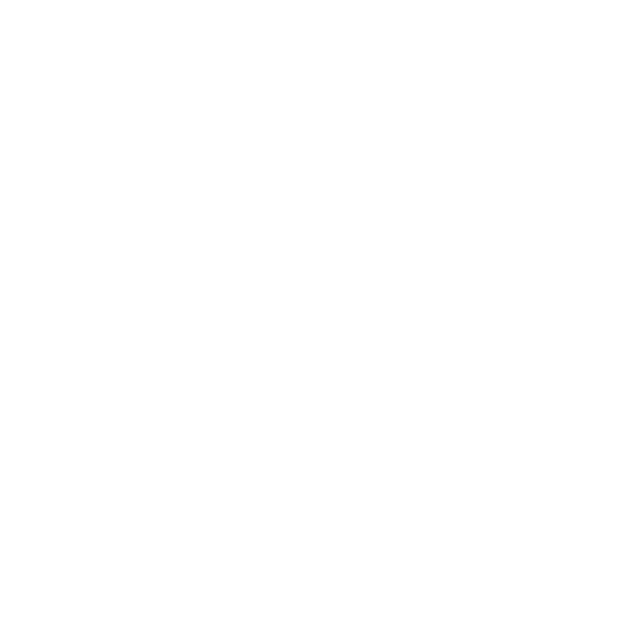
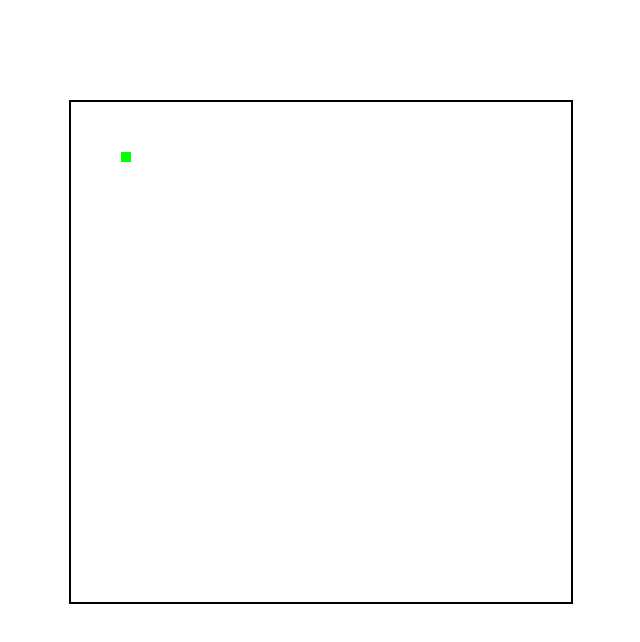
Before and after one commit to j25bender/game-of-life, a plain HTML site: page index.html in a window 1280 px wide. Shown: the whole page, without its empty margins (319-959 px from the left). Drawn offline with Linux system fonts and the light colour scheme.

Commit message:
start here

```diff
--- a/index.html
+++ b/index.html
@@ -1,12 +1,15 @@
 <!DOCTYPE html>
 <html lang="en">
 <head>
-  <meta charset="UTF-8">
-  <meta name="viewport" content="width=device-width, initial-scale=1.0">
-  <meta http-equiv="X-UA-Compatible" content="ie=edge">
-  <title>Document</title>
+  <title>Game Of Life</title>
 </head>
 <body>
+  <canvas id="game"
+          width=500
+          height=500>
 
+  </canvas>
+  <script src="./script.js"></script>
+  <link href='./styles.css' rel='stylesheet' type='text/css'/>
 </body>
 </html>
--- a/script.js
+++ b/script.js
@@ -0,0 +1,14 @@
+const canvas = document.getElementById("game");
+const context = canvas.getContext('2d');
+
+
+context.fillStyle = "rgba(0, 255, 0, 1)";
+
+context.fillRect(50,50,10,10)
+
+const gameLoop = () => {
+  console.log('loop')
+  requestAnimationFrame(gameLoop)
+}
+
+requestAnimationFrame(gameLoop)
--- a/styles.css
+++ b/styles.css
@@ -0,0 +1,9 @@
+body {
+  display: flex;
+  justify-content: center;
+  margin-top: 100px;
+}
+
+#game {
+  border: 2px solid black;
+}
```
